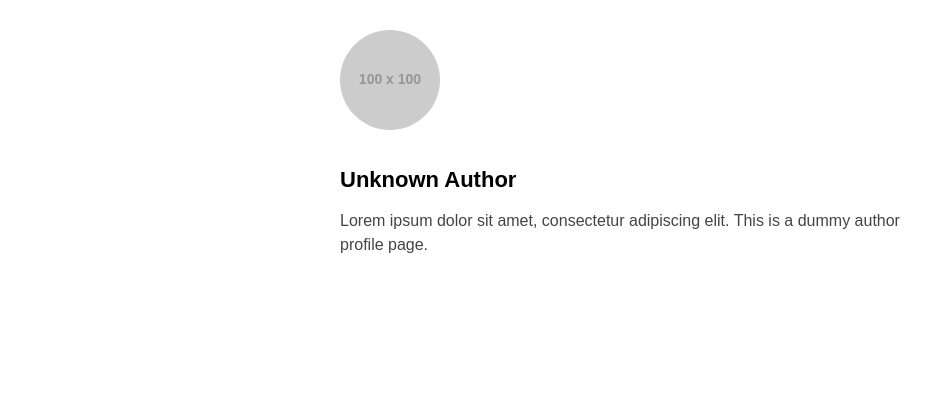
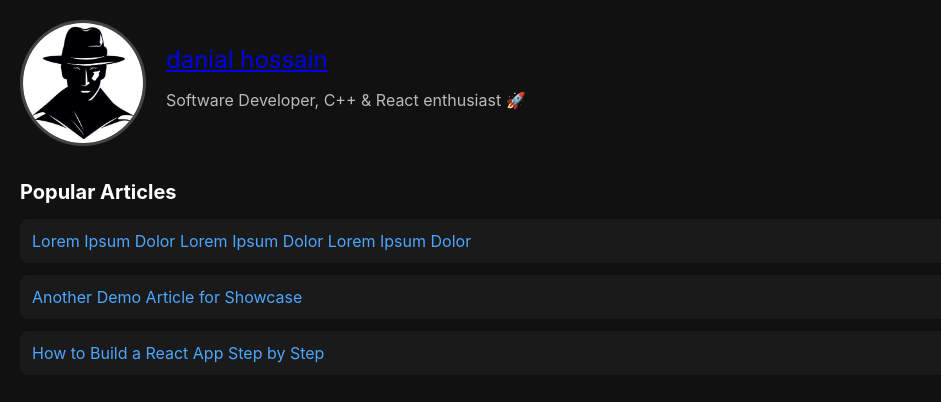
Before and after one commit to danial-hossain/assignment, a React (Create React App) app: page /author in a window 1280 px wide. Shown: the top 402 px of the page, without its empty margins (0-941 px from the left). Built offline with nearby package versions, Linux system fonts and the light colour scheme.

Commit message:
We fixed the author page,now can have the article link and can come to the article

```diff
--- a/src/Pages/Author/index.js
+++ b/src/Pages/Author/index.js
@@ -1,21 +1,74 @@
-import { useLocation } from "react-router-dom";
-import "./style.css";
+import { Link, useLocation } from "react-router-dom";
+// /Uses React Router to both read data passed from another page (useLocation) and navigate (Link).
+//useLocation->It tells you which route (URL path) you are currently on.
+//It gives you:pathname → the current route (/profile, /article/3, etc.)
+//search → the query string (like ?id=5&sort=asc)
+//hash → the URL hash (like #section2)
+//state → any extra data another page passed when navigating
 
-export default function AuthorPage() {
+//Link → lets you navigate to another route and optionally pass extra data.
+//useLocation → lets the target page read the current route info and that passed data.
+import "./profile.css";
+
+export default function Profile() {
   const location = useLocation();
-  const { name, image } = location.state || {
-    name: "Unknown Author",
-    image: "https://via.placeholder.com/100",
+  const { name, image, bio } = location.state || {
+    name: "danial hossain",
+    image: "/profile.jpg", // ✅ your profile.jpg in public folder
+    bio: "Software Developer, C++ & React enthusiast 🚀",
   };
 
+  const articles = [
+    {
+      id: 1,
+      title: "Lorem Ipsum Dolor Lorem Ipsum Dolor Lorem Ipsum Dolor",
+      link: "/article/1", // ✅ correct route
+    },
+    {
+      id: 2,
+      title: "Another Demo Article for Showcase",
+      link: "/article/2",
+    },
+    {
+      id: 3,
+      title: "How to Build a React App Step by Step",
+      link: "/article/3",
+    },
+  ];
+
   return (
-    <div className="author-container">
-      <img src={image} alt={name} className="author-profile-pic" />
-      <h2 className="author-profile-name">{name}</h2>
-      <p className="author-profile-bio">
-        Lorem ipsum dolor sit amet, consectetur adipiscing elit. This is a dummy
-        author profile page.
-      </p>
+    <div className="profile-container">
+      {/* Profile Section */}
+      <div className="profile-header">
+        {/* ✅ Clicking on the image or name goes to AuthorPage */}
+        <Link to="/author" state={{ name, image, bio }}>
+          <img src={image} alt={name} className="profile-img" />
+        </Link>
+        <div className="profile-info">
+          <Link to="/author" state={{ name, image, bio }} className="profile-name">
+            {name}
+          </Link>
+          <p className="profile-bio">{bio}</p>
+        </div>
+      </div>
+
+      {/* Articles Section */}
+      <div className="articles-section">
+        <h3 className="articles-title">Popular Articles</h3>
+        <div className="articles-list">
+          {articles.map((a) => (
+            <div key={a.id} className="article-card">
+              <Link
+                to={a.link}
+                state={{ name, image, bio }} // ✅ pass author info to ArticlePage
+                className="article-link"
+              >
+                {a.title}
+              </Link>
+            </div>
+          ))}
+        </div>
+      </div>
     </div>
   );
 }
--- a/src/Pages/Author/profile.js
+++ b/src/Pages/Author/profile.js
@@ -6,6 +6,8 @@ import { Link, useLocation } from "react-router-dom";
 //hash → the URL hash (like #section2)
 //state → any extra data another page passed when navigating
 
+//Link → lets you navigate to another route and optionally pass extra data.
+//useLocation → lets the target page read the current route info and that passed data.
 
 import "./profile.css";
 
```
